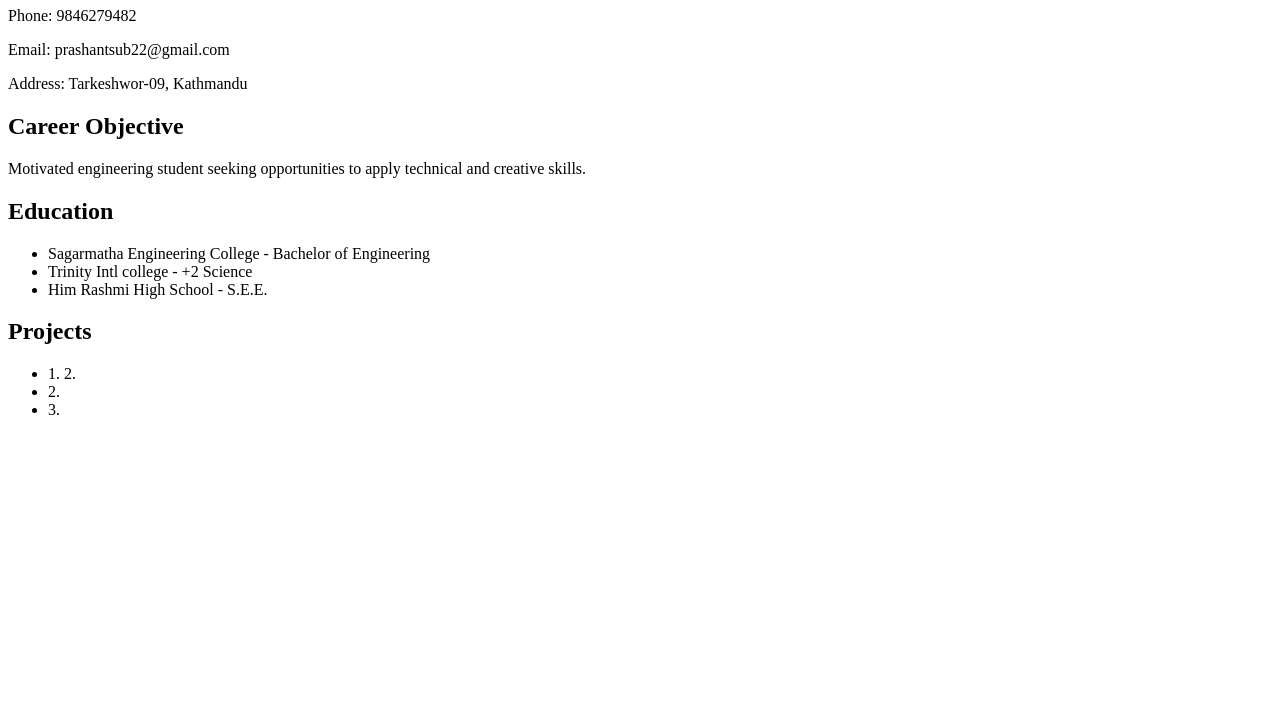
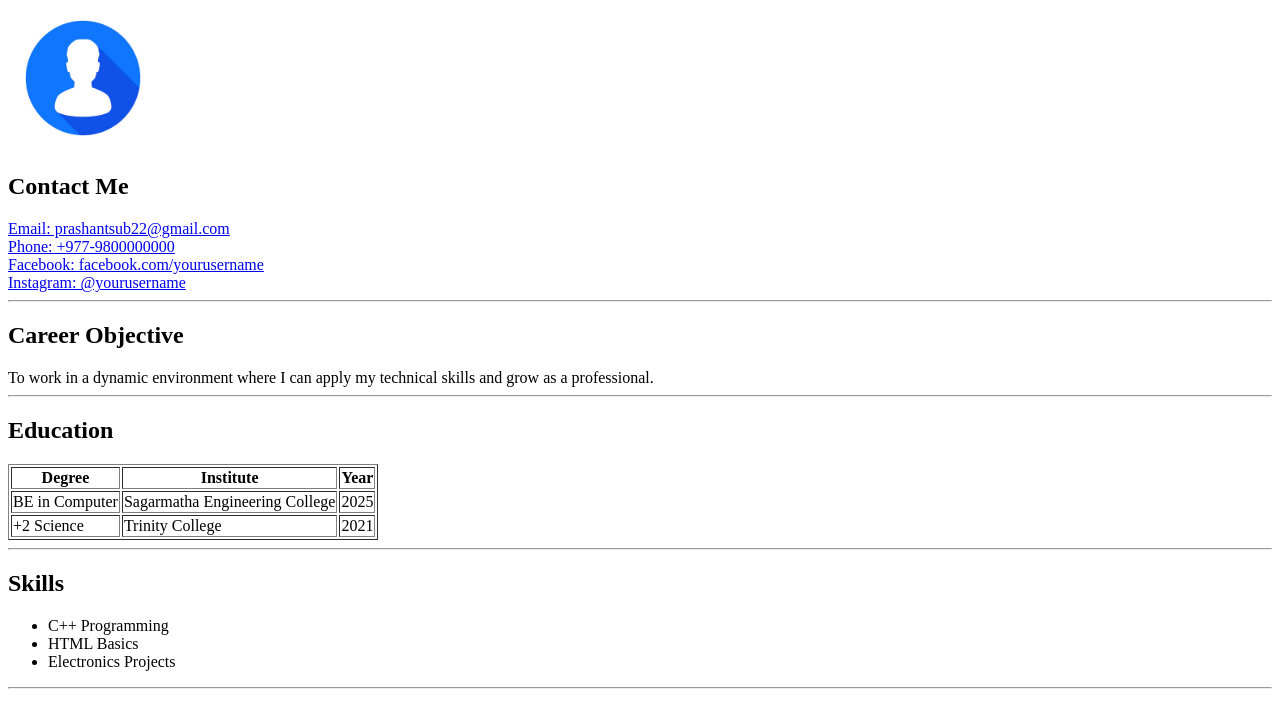
Before and after one commit to Reckon559/Reckon559, a plain HTML site: page index.html in a window 1280 px wide. Shown: the part 73-800 px from the top of the page. Drawn offline with Linux system fonts and the light colour scheme.

Commit message:
Update index.html

```diff
--- a/index.html
+++ b/index.html
@@ -1,31 +1,56 @@
-<!DOCTYPE html>
 <html>
 <head>
-  <title>Prashant's CV</title>
+    <title>Prashant's CV</title>
 </head>
 <body>
 
-<h1>Prashant Subedi</h1>
-<p>Phone: 9846279482 </p>
-<p>Email: prashantsub22@gmail.com </p>
-<p>Address: Tarkeshwor-09, Kathmandu</p>
+    <h1>Prashant Subedi</h1>
+    <hr>
 
-<h2>Career Objective</h2>
-<p>Motivated engineering student seeking opportunities to apply technical and creative skills.</p>
+    <div>
+        <img src="profile.avif" alt="Profile Photo" width="150">
+    </div>
 
-<h2>Education</h2>
-<ul>
-  <li>Sagarmatha Engineering College - Bachelor of Engineering </li>
-  <li> Trinity Intl college - +2 Science </li>
-  <li>Him Rashmi High School - S.E.E. </li>
-</ul>
+    <h2>Contact Me</h2>
+    <a href="mailto:prashantsub22@gmail.com">Email: prashantsub22@gmail.com</a><br>
+    <a href="tel:+9779800000000">Phone: +977-9800000000</a><br>
+    <a href="https://www.facebook.com/yourusername">Facebook: facebook.com/yourusername</a><br>
+    <a href="https://www.instagram.com/yourusername">Instagram: @yourusername</a><br>
+    <hr>
 
-<h2>Projects</h2>
-<ul>
-  <li>1. 2.</li>
-  <li>2. </li>
-  <li>3. </li>
-</ul>
+    <h2>Career Objective</h2>
+    <div>
+        To work in a dynamic environment where I can apply my technical skills and grow as a professional.
+    </div>
+    <hr>
+
+    <h2>Education</h2>
+    <table border="1">
+        <tr>
+            <th>Degree</th>
+            <th>Institute</th>
+            <th>Year</th>
+        </tr>
+        <tr>
+            <td>BE in Computer</td>
+            <td>Sagarmatha Engineering College</td>
+            <td>2025</td>
+        </tr>
+        <tr>
+            <td>+2 Science</td>
+            <td>Trinity College</td>
+            <td>2021</td>
+        </tr>
+    </table>
+    <hr>
+
+    <h2>Skills</h2>
+    <ul>
+        <li>C++ Programming</li>
+        <li>HTML Basics</li>
+        <li>Electronics Projects</li>
+    </ul>
+    <hr>
 
 </body>
 </html>
```
